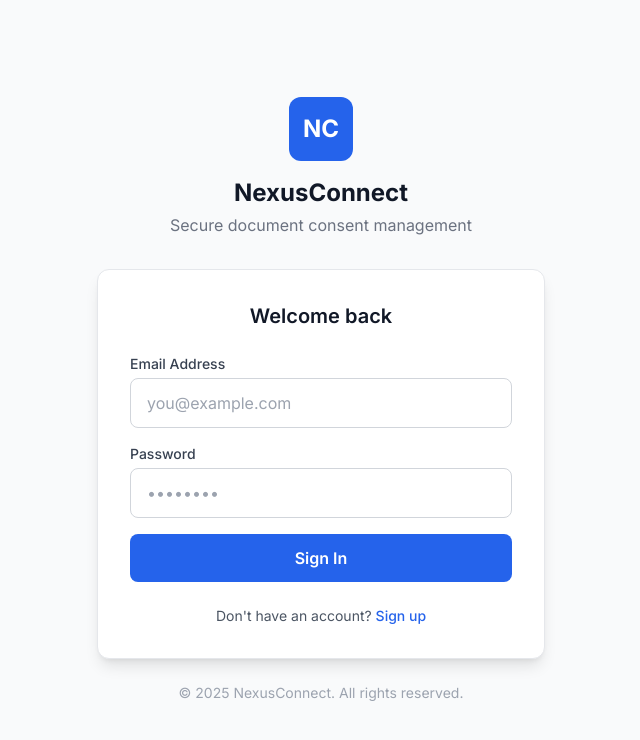
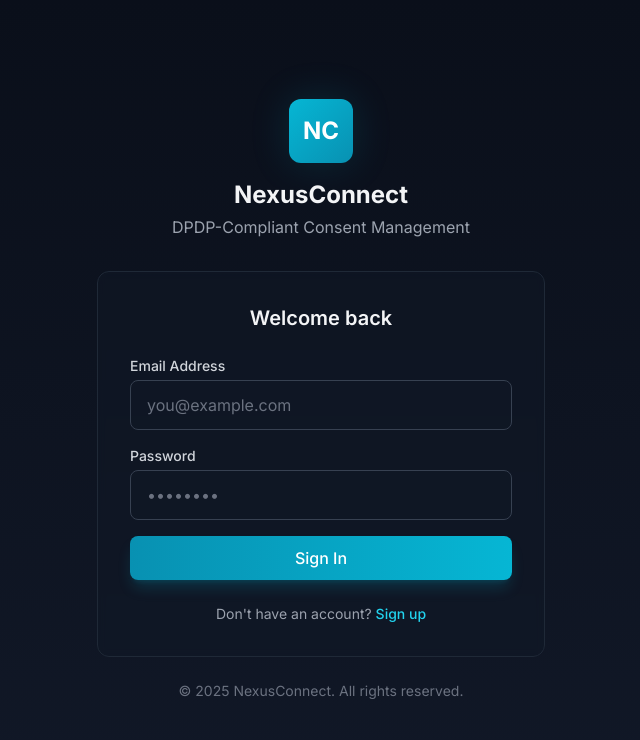
Before and after one commit to Shukl-amber/HackRBU_NexusLock_HackNagpur, a Next.js app in the folder client/: page /auth in a window 1280 px wide. Shown: the top 740 px of the page, without its empty margins (319-959 px from the left). Built offline with nearby package versions, Linux system fonts and the light colour scheme.

Commit message:
feat(ui): redesign auth page with dark professional theme

```diff
--- a/client/app/auth/page.tsx
+++ b/client/app/auth/page.tsx
@@ -19,7 +19,6 @@ export default function AuthPage() {
   const handleSubmit = async (e: React.FormEvent) => {
     e.preventDefault();
 
-    // Trim whitespace from inputs
     const trimmedEmail = email.trim();
     const trimmedPassword = password.trim();
 
@@ -35,15 +34,11 @@ export default function AuthPage() {
 
     setIsLoading(true);
 
-    console.log("Form submitted:", { mode, email: trimmedEmail, passwordLength: trimmedPassword.length });
-
     try {
       const result =
         mode === "login"
           ? await login({ email: trimmedEmail, password: trimmedPassword })
           : await signup({ name: name.trim(), email: trimmedEmail, password: trimmedPassword });
-
-      console.log("Auth result:", result);
 
       if (result.success) {
         toast.success(result.message);
@@ -51,7 +46,6 @@ export default function AuthPage() {
         toast.error(result.message || "Authentication failed");
       }
     } catch (error) {
-      console.error("Auth error:", error);
       toast.error("Something went wrong. Please try again.");
     } finally {
       setIsLoading(false);
@@ -66,20 +60,20 @@ export default function AuthPage() {
   };
 
   return (
-    <div className="min-h-screen bg-gray-50 flex flex-col items-center justify-center p-6">
+    <div className="min-h-screen bg-gradient-dark flex flex-col items-center justify-center p-6">
       <div className="w-full max-w-md">
         {/* Logo */}
         <div className="text-center mb-8">
-           <div className="w-16 h-16 bg-blue-600 rounded-xl flex items-center justify-center mx-auto mb-4">
-             <span className="text-white font-bold text-2xl">NC</span>
-           </div>
-           <h1 className="text-2xl font-bold text-gray-900">NexusConnect</h1>
-          <p className="text-gray-500 mt-1">Secure document consent management</p>
+          <div className="w-16 h-16 bg-gradient-to-br from-cyan-500 to-cyan-600 rounded-xl flex items-center justify-center mx-auto mb-4 glow-cyan">
+            <span className="text-white font-bold text-2xl">NC</span>
+          </div>
+          <h1 className="text-2xl font-bold text-gray-100">NexusConnect</h1>
+          <p className="text-gray-400 mt-1">DPDP-Compliant Consent Management</p>
         </div>
 
         {/* Auth Card */}
-        <div className="bg-white rounded-xl shadow-lg border border-gray-200 p-8">
-          <h2 className="text-xl font-semibold text-gray-900 text-center mb-6">
+        <div className="card-hover p-8">
+          <h2 className="text-xl font-semibold text-gray-100 text-center mb-6">
             {mode === "login" ? "Welcome back" : "Create your account"}
           </h2>
 
@@ -89,7 +83,7 @@ export default function AuthPage() {
               <div>
                 <label
                   htmlFor="name"
-                  className="block text-sm font-medium text-gray-700 mb-1"
+                  className="block text-sm font-medium text-gray-300 mb-1"
                 >
                   Full Name
                 </label>
@@ -99,7 +93,7 @@ export default function AuthPage() {
                   value={name}
                   onChange={(e) => setName(e.target.value)}
                   placeholder="John Doe"
-                  className="w-full px-4 py-3 border border-gray-300 rounded-lg focus:ring-2 focus:ring-blue-500 focus:border-blue-500 outline-none transition-all text-gray-900 placeholder:text-gray-400"
+                  className="input-dark"
                   required
                 />
               </div>
@@ -109,7 +103,7 @@ export default function AuthPage() {
             <div>
               <label
                 htmlFor="email"
-                className="block text-sm font-medium text-gray-700 mb-1"
+                className="block text-sm font-medium text-gray-300 mb-1"
               >
                 Email Address
               </label>
@@ -119,7 +113,7 @@ export default function AuthPage() {
                 value={email}
                 onChange={(e) => setEmail(e.target.value)}
                 placeholder="you@example.com"
-                className="w-full px-4 py-3 border border-gray-300 rounded-lg focus:ring-2 focus:ring-blue-500 focus:border-blue-500 outline-none transition-all text-gray-900 placeholder:text-gray-400"
+                className="input-dark"
                 required
               />
             </div>
@@ -128,7 +122,7 @@ export default function AuthPage() {
             <div>
               <label
                 htmlFor="password"
-                className="block text-sm font-medium text-gray-700 mb-1"
+                className="block text-sm font-medium text-gray-300 mb-1"
               >
                 Password
               </label>
@@ -138,7 +132,7 @@ export default function AuthPage() {
                 value={password}
                 onChange={(e) => setPassword(e.target.value)}
                 placeholder="••••••••"
-                className="w-full px-4 py-3 border border-gray-300 rounded-lg focus:ring-2 focus:ring-blue-500 focus:border-blue-500 outline-none transition-all text-gray-900 placeholder:text-gray-400"
+                className="input-dark"
                 required
                 minLength={6}
               />
@@ -148,7 +142,7 @@ export default function AuthPage() {
             <button
               type="submit"
               disabled={isLoading}
-              className="w-full px-6 py-3 bg-blue-600 hover:bg-blue-700 disabled:bg-blue-400 text-white rounded-lg font-semibold transition-colors flex items-center justify-center gap-2 mt-6"
+              className="btn-primary w-full mt-6 flex items-center justify-center gap-2"
             >
               {isLoading ? (
                 <>
@@ -165,13 +159,13 @@ export default function AuthPage() {
 
           {/* Toggle mode */}
           <div className="mt-6 text-center">
-            <p className="text-gray-600 text-sm">
+            <p className="text-gray-400 text-sm">
               {mode === "login"
                 ? "Don't have an account?"
                 : "Already have an account?"}{" "}
               <button
                 onClick={toggleMode}
-                className="text-blue-600 hover:underline font-medium"
+                className="text-cyan-400 hover:text-cyan-300 font-medium transition-colors"
               >
                 {mode === "login" ? "Sign up" : "Sign in"}
               </button>
@@ -179,10 +173,10 @@ export default function AuthPage() {
           </div>
         </div>
 
-         {/* Footer */}
-         <p className="text-center text-gray-400 text-sm mt-6">
-           © 2025 NexusConnect. All rights reserved.
-         </p>
+        {/* Footer */}
+        <p className="text-center text-gray-500 text-sm mt-6">
+          © 2025 NexusConnect. All rights reserved.
+        </p>
       </div>
     </div>
   );
```
